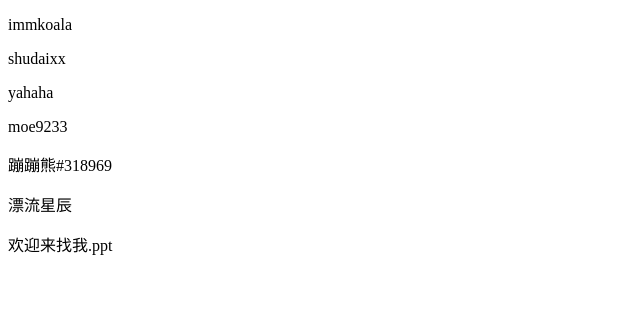
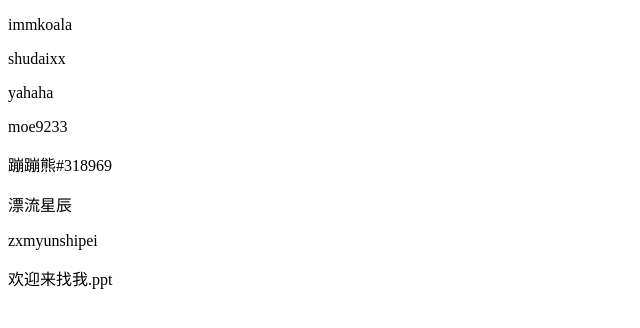
Before and after one commit to Sonz/immkoala, a website: page index.html in a window 1280 px wide. Shown: the whole page, without its empty margins (0-640 px from the left). Drawn offline with Linux system fonts and the light colour scheme.

Commit message:
feat: imkl

```diff
--- a/index.html
+++ b/index.html
@@ -12,6 +12,7 @@
   <p>moe9233</p>
   <p>蹦蹦熊#318969</p>
   <p>漂流星辰</p>
+  <p>zxmyunshipei</p>
   <p>欢迎来找我.ppt</p>
 </body>
 </html>
```
